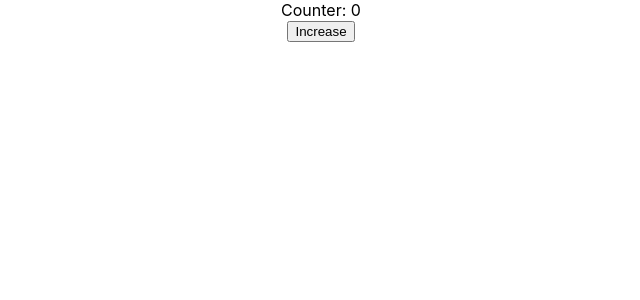
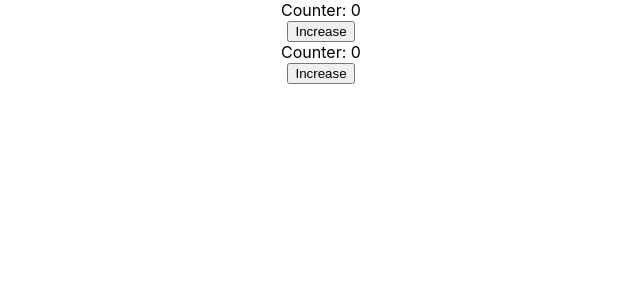
Before and after one commit to mirmostafa/Learning-ReactJS, a React (Create React App) app: page / in a window 1280 px wide. Shown: the top 300 px of the page, without its empty margins (319-959 px from the left). Built offline with nearby package versions, Linux system fonts and the light colour scheme.

Commit message:
Cuncorrent exercise

```diff
--- a/src/App.js
+++ b/src/App.js
@@ -9,6 +9,7 @@ import './App.css';
 // import HelloFromStateClass from './Lessons/1000-State';
 // import HandleButtonClick from './Lessons/1001-HandleButtonClick';
 import Counter from './Lessons/1100-setStateAsync';
+import CuncorrentCounter from './Lessons/1101-Cuncurrent';
 
 function App() {
   return (
@@ -30,6 +31,7 @@ function App() {
      <HelloFromStateClass />
      <HandleButtonClick /> */}
      <Counter/>
+     <CuncorrentCounter/>
     </div>
   );
 }
--- /dev/null
+++ b/src/Lessons/1101-Cuncurrent.js
@@ -0,0 +1,34 @@
+import React, { Component } from 'react'
+
+export default class CuncorrentCounter extends Component {
+    constructor() {
+        super();
+        this.state = {
+            count: 0
+        };
+    }
+
+    increase() {
+        this.setState(prevState => ({
+            count : prevState.count + 1
+        }), () => console.log(this.state));
+    }
+
+    increaseFive(){
+        this.increase();
+        this.increase();
+        this.increase();
+        this.increase();
+        this.increase();
+    }
+
+    render() {
+        return (
+            <div>
+                <div>Counter: {this.state.count}</div>
+                {/* Note: Calling this.increase as a delegate, will couse this.increase to be called statically. */}
+                <button onClick = {() => this.increaseFive()}>Increase</button>
+            </div>
+        );
+    }
+}
```
